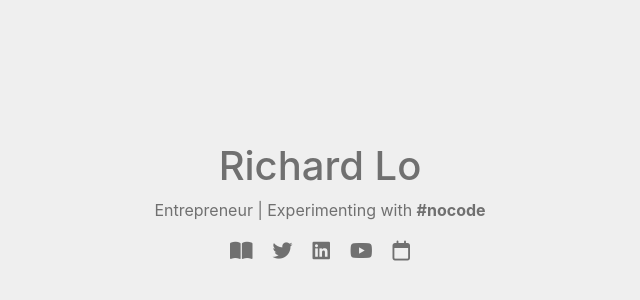
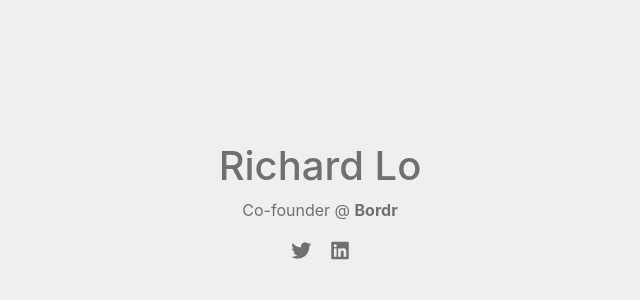
Before and after one commit to richardjlo/richardjlo.github.io, a plain HTML site: page index.html in a window 1280 px wide. Shown: the part 160-460 px from the top of the page, without its empty margins (320-960 px from the left). Drawn offline with nearby package versions, Linux system fonts and the light colour scheme.

Commit message:
Updated hompage
-Updated title
- Removed blog, Youtube, Calendly
- Commented out JS

```diff
--- a/index.html
+++ b/index.html
@@ -24,23 +24,11 @@
         <header>
           <h1 class="author">Richard Lo</h1>
         </header>
-
-        <p>
-          Entrepreneur | Experimenting with <b><a href="https://twitter.com/hashtag/nocode?lang=en">#nocode</a></b>
-        </p>
-
+        <p>Co-founder @ <b><a href="https://bordr.com">Bordr</a></b></p>
         <nav>
           <ul>
-
-            <li><a href="https://blog.richardjlo.com/" aria-label="blog" target="_blank"><i class='fa fa-book-open fa-lg'></i><br></a></li>
-
             <li><a href="https://twitter.com/richardjlo" aria-label="twitter" target="_blank"><i class='fab fa-twitter fa-lg'></i><br></a></li>
-
             <li><a href="https://www.linkedin.com/in/richardjlo" aria-label="linkedin" target="_blank"><i class='fab fa-linkedin fa-lg'></i><br></a></li>
-
-            <li><a href="https://www.youtube.com/channel/UC0qkBFenqZlXVo8C4Js5svg" aria-label="youtube" target="_blank"><i class="fab fa-youtube fa-lg"></i><br></a></li>
-
-            <li><a href="https://calendly.com/richardjlo/30min" aria-label="calendly" target="_blank"><i class='far fa-calendar fa-lg'></i><br></a></li>
           </ul>
         </nav>
       </div>
@@ -48,8 +36,8 @@
 
     <!-- Optional JavaScript -->
     <!-- jQuery first, then Popper.js, then Bootstrap JS -->
-    <script src="https://code.jquery.com/jquery-3.5.1.slim.min.js" integrity="sha384-DfXdz2htPH0lsSSs5nCTpuj/zy4C+OGpamoFVy38MVBnE+IbbVYUew+OrCXaRkfj" crossorigin="anonymous"></script>
-    <script src="https://cdn.jsdelivr.net/npm/popper.js@1.16.1/dist/umd/popper.min.js" integrity="sha384-9/reFTGAW83EW2RDu2S0VKaIzap3H66lZH81PoYlFhbGU+6BZp6G7niu735Sk7lN" crossorigin="anonymous"></script>
-    <script src="https://stackpath.bootstrapcdn.com/bootstrap/4.5.2/js/bootstrap.min.js" integrity="sha384-B4gt1jrGC7Jh4AgTPSdUtOBvfO8shuf57BaghqFfPlYxofvL8/KUEfYiJOMMV+rV" crossorigin="anonymous"></script>
+    <!-- <script src="https://code.jquery.com/jquery-3.5.1.slim.min.js" integrity="sha384-DfXdz2htPH0lsSSs5nCTpuj/zy4C+OGpamoFVy38MVBnE+IbbVYUew+OrCXaRkfj" crossorigin="anonymous"></script> -->
+    <!-- <script src="https://cdn.jsdelivr.net/npm/popper.js@1.16.1/dist/umd/popper.min.js" integrity="sha384-9/reFTGAW83EW2RDu2S0VKaIzap3H66lZH81PoYlFhbGU+6BZp6G7niu735Sk7lN" crossorigin="anonymous"></script> -->
+    <!-- <script src="https://stackpath.bootstrapcdn.com/bootstrap/4.5.2/js/bootstrap.min.js" integrity="sha384-B4gt1jrGC7Jh4AgTPSdUtOBvfO8shuf57BaghqFfPlYxofvL8/KUEfYiJOMMV+rV" crossorigin="anonymous"></script> -->
   </body>
 </html>
```
